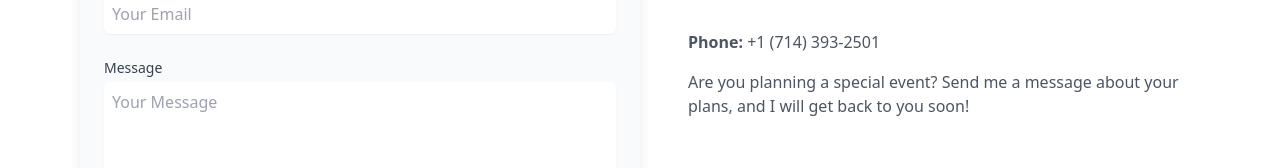
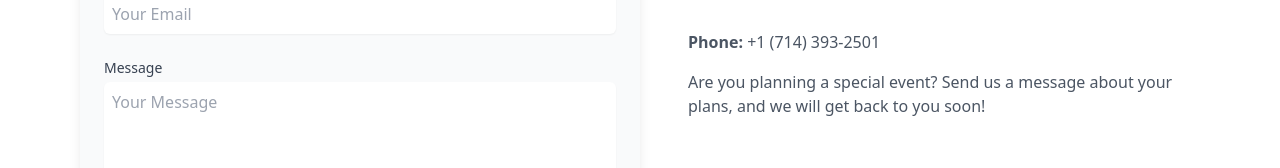
Before and after one commit to paintboxinparadise/paintbox, a React (Create React App) app: page / in a window 1280 px wide. Shown: the part 3010-3178 px from the top of the page. Built offline with nearby package versions, Linux system fonts and the light colour scheme.

Commit message:
Small wording update

```diff
--- a/src/components/Homepage/Contact.js
+++ b/src/components/Homepage/Contact.js
@@ -98,7 +98,7 @@ const Contact = () => {
                             <strong>Phone:</strong> +1 (714) 393-2501
                         </p>
                         <p className="text-gray-600">
-                            Are you planning a special event?  Send me a message about your plans, and I will get back to you soon!
+                            Are you planning a special event?  Send us a message about your plans, and we will get back to you soon!
                         </p>
                     </div>
                 </div>
```
